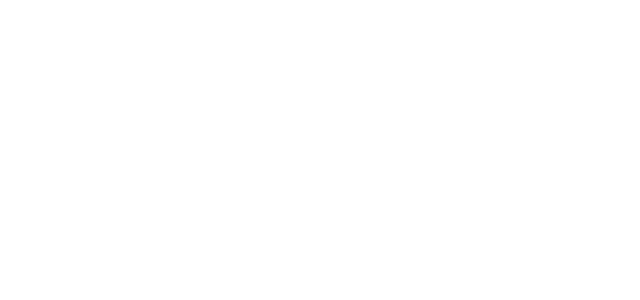
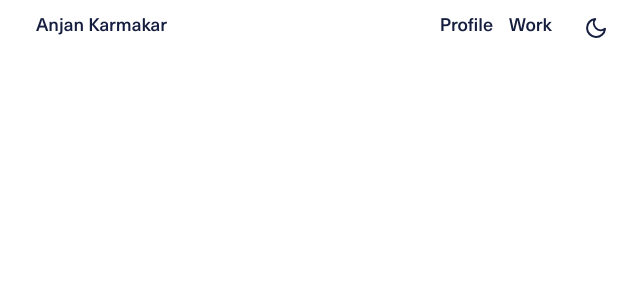
Before and after one commit to 47anjan/personal-portfolio, a React (Vite) app: page / in a window 1280 px wide. Shown: the top 300 px of the page, without its empty margins (316-956 px from the left). Built offline with nearby package versions, Linux system fonts and the light colour scheme.

Commit message:
implement navbar

```diff
--- a/src/App.jsx
+++ b/src/App.jsx
@@ -1,5 +1,40 @@
+import styled, { ThemeProvider } from "styled-components";
+import Header from "./components/Header/Header";
+import { useState } from "react";
+
 function App() {
-  return <></>;
+  const [dark, setDark] = useState(false);
+
+  const themeLight = {
+    colors: {
+      canvas: "#fff",
+      well: "#e6e6e6",
+      text: "#161e40",
+    },
+  };
+
+  const themeDark = {
+    colors: {
+      canvas: "#14182c",
+      well: "#242b4f",
+      text: "#fff",
+    },
+  };
+
+  const handleTheme = () => setDark((prev) => !prev);
+
+  return (
+    <ThemeProvider theme={dark ? themeDark : themeLight}>
+      <Wrapper>
+        <Header handleTheme={handleTheme} />
+      </Wrapper>
+    </ThemeProvider>
+  );
 }
 
+const Wrapper = styled.div`
+  background-color: ${(p) => p.theme.colors.canvas};
+  color: ${(p) => p.theme.colors.text};
+`;
+
 export default App;
--- /dev/null
+++ b/src/Buttons/ThemeButton.jsx
@@ -0,0 +1,27 @@
+import { useState } from "react";
+import { Moon, Sun } from "react-feather";
+import styled from "styled-components";
+
+const ThemeButton = ({ handleTheme }) => {
+  const [dark, setDark] = useState(false);
+
+  return (
+    <Wrapper
+      onClick={() => {
+        handleTheme();
+        setDark((prev) => !prev);
+      }}
+    >
+      {dark ? <Sun /> : <Moon />}
+    </Wrapper>
+  );
+};
+
+const Wrapper = styled.div`
+  height: 36px;
+  width: 36px;
+  padding: 8px;
+  cursor: pointer;
+`;
+
+export default ThemeButton;
--- a/src/GlobalStyles.js
+++ b/src/GlobalStyles.js
@@ -13,8 +13,8 @@
 
 @font-face {
   font-family: "Neue Haas Unica";
-  src: url(/public/fonts/NeueHaasUnica-Medium.woff2) format("woff2"),
-    url(/public/fonts/NeueHaasUnica-Medium.woff) format("woff");
+  src: url(/public/fonts/NeueHaasUnica-Bold.woff2) format("woff2"),
+    url(/public/fonts/NeueHaasUnica-Bold..woff) format("woff");
   font-weight: 700;
   font-style: normal;
   font-display: swap;
@@ -51,6 +51,11 @@
   font-family: "Neue Haas Unica", sans-serif;
 }
 
+a{
+  text-decoration: none;
+
+}
+
 ol li,
 p,
 ul li {
--- /dev/null
+++ b/src/components/Container/Container.jsx
@@ -0,0 +1,16 @@
+import styled from "styled-components";
+
+const Container = ({ children }) => {
+  return <Wrapper>{children}</Wrapper>;
+};
+
+const Wrapper = styled.div`
+  width: 100%;
+  max-width: 640px;
+  padding: 0 24px 32px;
+  margin: 0 auto;
+  background-color: ${(p) => p.theme.colors.canvas};
+  color: ${(p) => p.theme.colors.text};
+`;
+
+export default Container;
--- /dev/null
+++ b/src/components/Header/Header.jsx
@@ -0,0 +1,32 @@
+import React from "react";
+import Navbar from "../Navbar/Navbar";
+import Container from "../Container/Container";
+import Logo from "../Logo/Logo";
+import ThemeButton from "../../Buttons/ThemeButton";
+import styled from "styled-components";
+
+const Header = ({ handleTheme }) => {
+  return (
+    <header>
+      <Wrapper>
+        <Logo />
+        <Navbar />
+        <ThemeButton handleTheme={handleTheme} />
+      </Wrapper>
+    </header>
+  );
+};
+
+const Wrapper = styled.div`
+  width: 100%;
+  max-width: 640px;
+  padding: 0 24px 32px;
+  margin: 0 auto;
+  display: flex;
+  align-items: center;
+  gap: 1.5rem;
+  font-size: 1.125rem;
+  padding: 8px 32px;
+`;
+
+export default Header;
--- /dev/null
+++ b/src/components/Logo/Logo.jsx
@@ -0,0 +1,12 @@
+import styled from "styled-components";
+
+const Logo = () => {
+  return <Link>Anjan Karmakar</Link>;
+};
+
+const Link = styled.a`
+  margin-right: auto;
+  font-weight: 500;
+`;
+
+export default Logo;
--- /dev/null
+++ b/src/components/Navbar/NavLink.jsx
@@ -0,0 +1,57 @@
+import React from "react";
+import styled from "styled-components";
+
+const NavLink = ({ children }) => {
+  return (
+    <Wrapper>
+      <MainText>{children}</MainText>
+      <HoverText>{children}</HoverText>
+    </Wrapper>
+  );
+};
+
+const Wrapper = styled.a`
+  display: block;
+  font-size: 1.125rem;
+  text-decoration: none;
+  font-weight: 500;
+  position: relative;
+  cursor: pointer;
+
+  /* Text slide up effect */
+  overflow: hidden;
+
+  &:first-of-type {
+    color: ${(p) => p.theme.colors.text};
+  }
+`;
+
+const Text = styled.span`
+  display: block;
+
+  transform: translateY(var(--translate-from));
+  transition: transform 500ms;
+
+  ${Wrapper}:hover & {
+    transition: transform 200ms;
+    transform: translateY(var(--translate-to));
+  }
+`;
+
+const MainText = styled(Text)`
+  --translate-from: 0%;
+  --translate-to: -100%;
+`;
+const HoverText = styled(Text)`
+  position: absolute;
+  top: 0;
+  left: 0;
+  font-weight: 500;
+  height: 100%;
+  width: 100%;
+
+  --translate-from: 100%;
+  --translate-to: 0%;
+`;
+
+export default NavLink;
--- /dev/null
+++ b/src/components/Navbar/Navbar.jsx
@@ -0,0 +1,20 @@
+import React from "react";
+import styled from "styled-components";
+import NavLink from "./NavLink";
+
+const Navbar = () => {
+  return (
+    <Nav>
+      <NavLink>Profile</NavLink>
+      <NavLink>Work</NavLink>
+    </Nav>
+  );
+};
+
+const Nav = styled.nav`
+  display: flex;
+  align-items: center;
+  gap: 1rem;
+`;
+
+export default Navbar;
```
